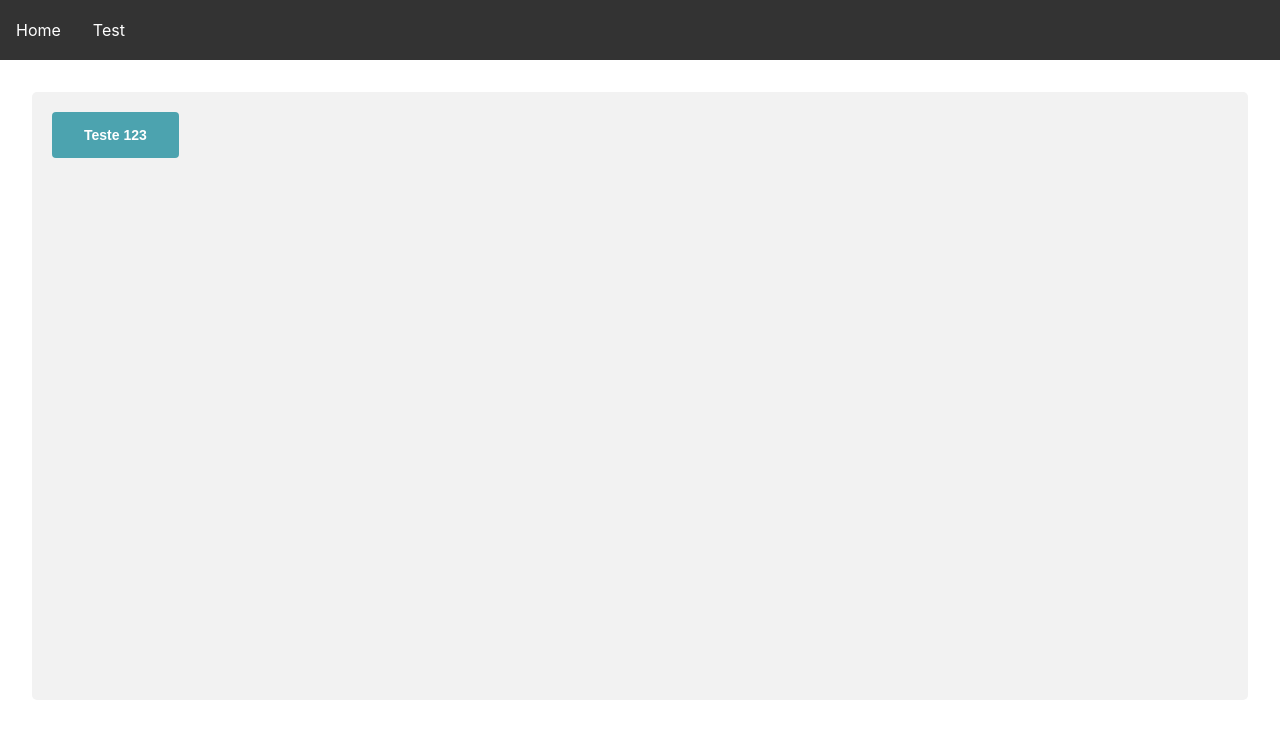
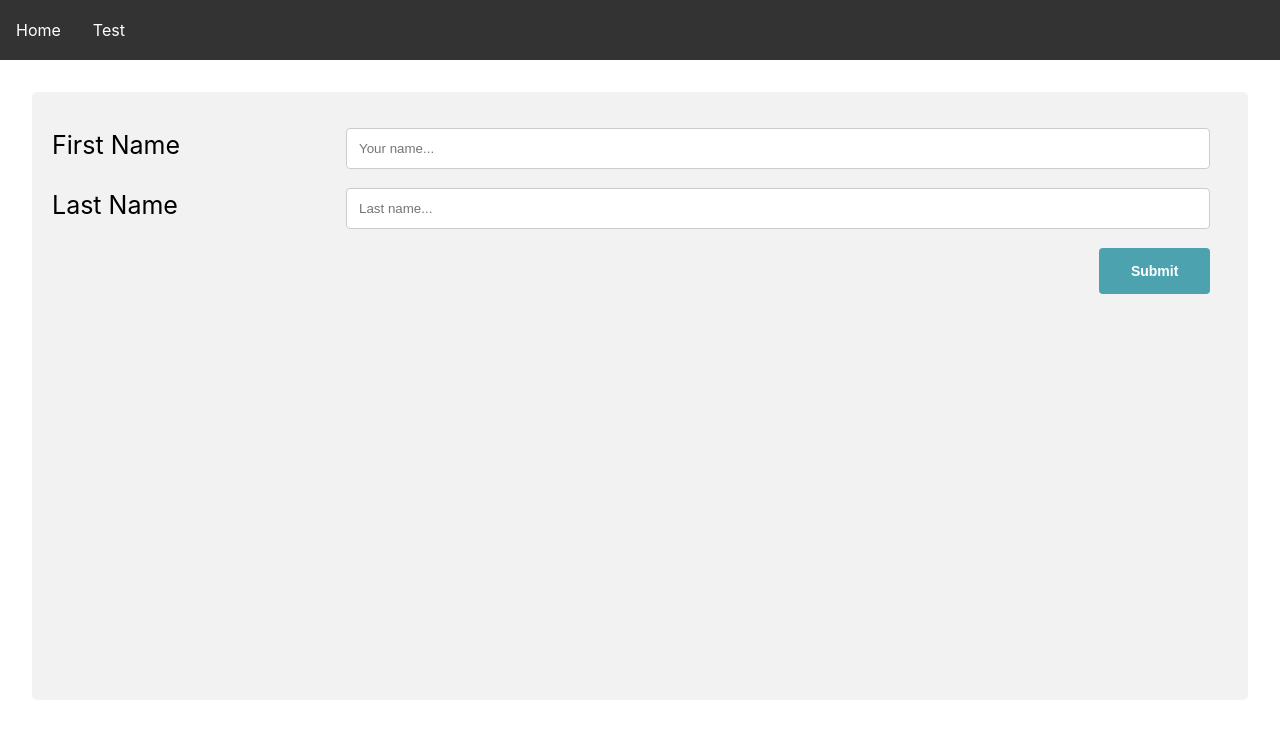
Before and after one commit to ThiagoKS-7/alura-studies, a React (Create React App) app: page / in a window 1280 px wide. Shown: the top 738 px of the page. Built offline with nearby package versions, Linux system fonts and the light colour scheme.

Commit message:
#2-release: implementando form

```diff
--- a/src/components/atoms/Input/Input.tsx
+++ b/src/components/atoms/Input/Input.tsx
@@ -1,12 +1,21 @@
-import { StyledInput } from './styles';
+import { InputContainer, LabelContainer, StyledInput,StyledLabel,StyledRow } from './styles';
 import { TInputProps } from './@types';
 
 export default function Input(props:TInputProps) {
     return(
-        <>
-            <StyledInput>
-                {props.children}
-            </StyledInput>
-        </>
+        <StyledRow>
+            {
+                props.label ? (
+                    <LabelContainer>
+                        <StyledLabel>
+                            {props.label}
+                        </StyledLabel>
+                    </LabelContainer>
+                ) : <></>
+            }
+            <InputContainer>
+                <StyledInput required={props.required ? props.required : false} type={props.type} id={props.id ? props.id : "df_input" } name={props.name ? props.name : "df_input"} placeholder={props.placeholder ? props.placeholder : ""}/>
+            </InputContainer>
+        </StyledRow>
     )
 }
--- a/src/components/atoms/Input/styles.tsx
+++ b/src/components/atoms/Input/styles.tsx
@@ -1,4 +1,55 @@
 import { styled } from "@mui/system";
 
-export const StyledInput = styled('button')`
+export const StyledRow = styled('div')`
+    width: fill-available;
+    &:after {
+        content: "";
+        display: table;
+        clear: both;
+    }
 `;
+
+export const LabelContainer = styled('div')`
+    float: left;
+    width: 25%;
+    margin-top: 6px;
+    @media screen and (max-width: 600px) {
+        width: 100%;
+        margin-top: 0;
+    }
+`;
+
+export  const StyledLabel = styled('label')`
+    padding: 12px 12px 12px 0;
+    display: inline-block;
+    font-size: 25px;
+    @media screen and (max-width: 600px) {
+        padding: 12px 12px 12px 5px;
+        font-size: 14px;
+    }
+`;
+
+export const InputContainer = styled('div')`
+    float: left;
+    width: 75%;
+    display: flex;
+    align-items:end;
+    margin-top: 1em;
+    @media screen and (max-width: 600px) {
+        width: 100%;
+        margin-top: 0;
+    }
+`;
+
+export const StyledInput = styled('input')`
+    width: 95%;
+    padding: 12px;
+    border: 1px solid #ccc;
+    border-radius: 4px;
+    resize: vertical;
+    /* Responsive layout - when the screen is less than 600px wide, make the two columns stack on top of each other instead of next to each other */
+    @media screen and (max-width: 600px) {
+        width: 100%;
+        margin-top: 0;
+    }
+`;
--- a/src/data/utils/routes.tsx
+++ b/src/data/utils/routes.tsx
@@ -5,5 +5,5 @@ import Test from "@/pages/Test";
 */
 export const routes = [
     {key: "/", name:"Home", value: <Home/>},
-    {key: "/test", name:"Test",value: <Test/>},
+    {key: "/lista", name:"Test",value: <Test/>},
 ];
--- a/src/pages/Home/index.tsx
+++ b/src/pages/Home/index.tsx
@@ -1,12 +1,19 @@
 import Button from "@/components/atoms/Button/Button";
-import { StyledContainer } from "./styles";
+import Input from "@/components/atoms/Input/Input";
+import { StyledContainer, StyledFooter, StyledForm } from "./styles";
 
 export default function Home() {
     return (
-        <StyledContainer>
-            <Button>
-                Teste 123
-            </Button>
-        </StyledContainer>
+        <>
+            <StyledContainer>
+                <StyledForm action="/lista">
+                    <Input required label="First Name" type="text" id="fname" name="first_name" placeholder="Your name..."/>
+                    <Input required label="Last Name" type="text" id="fname" name="last_name" placeholder="Last name..."/>
+                    <StyledFooter>
+                    <Button>Submit</Button>
+                    </StyledFooter>
+                </StyledForm>
+            </StyledContainer>
+        </>
     )
 }
--- a/src/pages/Home/styles.tsx
+++ b/src/pages/Home/styles.tsx
@@ -4,8 +4,20 @@ export const StyledContainer = styled('div')`
     padding: 20px;
     margin: 0 2em 2em 2em;
     min-height: 76%;
+    width: fill-available;
     border-radius: 5px;
     background-color: #f2f2f2;
     box-sizing: border-box;
-    display:flex
 `;
+
+export const StyledForm = styled('form')``;
+
+export const StyledFooter = styled('div')`
+    display: flex;
+    justify-content: flex-end;
+    width: 98.5%;
+    margin-top: 1em;
+    @media screen and (max-width: 600px) {
+        width: 99.6%;
+    }
+`;
```
Also changed, not shown: src/components/atoms/Input/@types/index.ts (+6 -1 lines).
